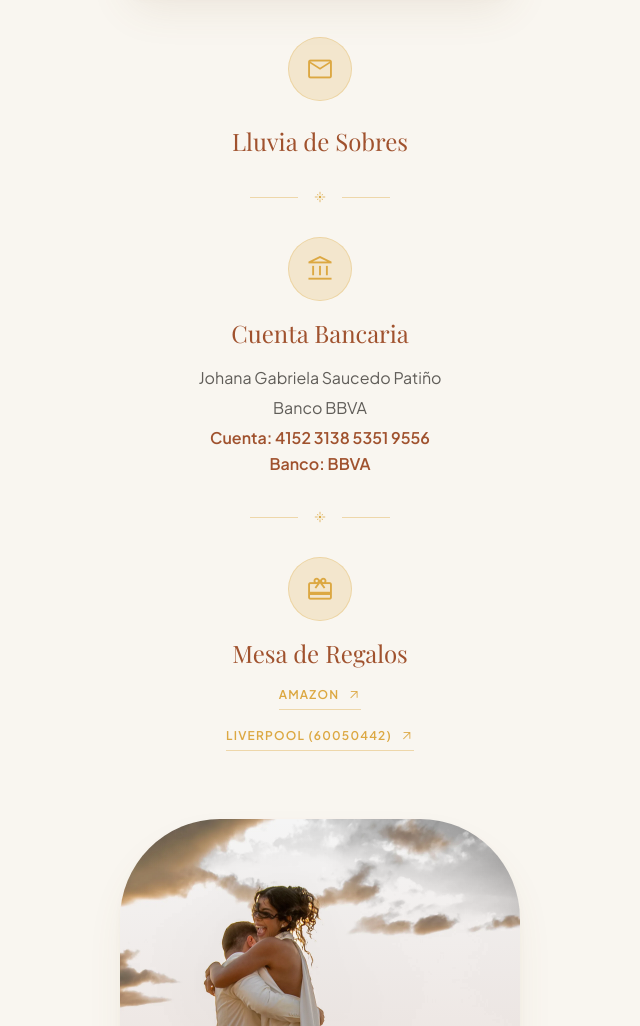
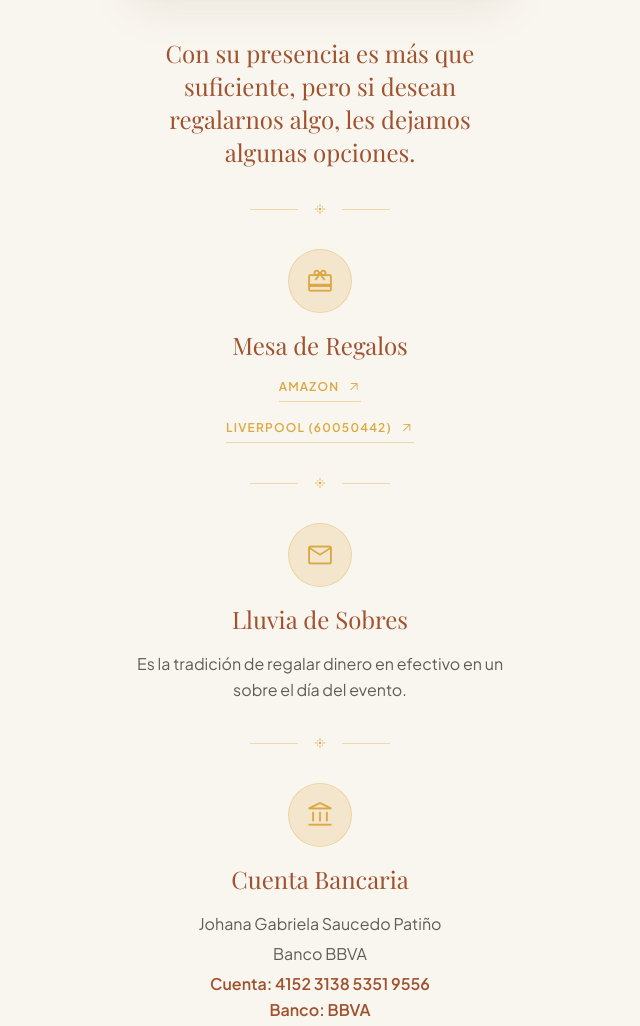
Before and after one commit to MoraAlex/bodagabyalex, a plain HTML site: page index.html in a window 1280 px wide. Shown: the part 4412-5438 px from the top of the page, without its empty margins (320-960 px from the left). Drawn offline with nearby package versions, Linux system fonts and the light colour scheme; a web font is replaced by a local one.

Commit message:
feat: actualizar seccion de regalos con texto introductorio, reordenar y anadir explicacion a lluvia de sobres

```diff
--- a/index.html
+++ b/index.html
@@ -788,18 +788,11 @@ Nos harías un gran favor si confirmas tu asistencia.</p>
                 <div
                     class="flex flex-col items-center text-center space-y-4"
                 >
-                    <!-- BEGIN: Envelope Shower -->
-                    <div
-                        class="w-16 h-16 rounded-full bg-amarillo-calido/20 flex items-center justify-center text-amarillo-calido mb-2 border border-amarillo-calido/30"
-                    >
-                        <span class="material-symbols-outlined text-3xl"
-                            >mail</span
-                        >
-                    </div>
-                    <h4 class="font-serif text-2xl text-terracota-otonal">
-                        Lluvia de Sobres
-                    </h4>
-                    <!-- END: Envelope Shower -->
+                    <!-- BEGIN: Gift Section Intro -->
+                    <p class="font-serif text-2xl text-terracota-otonal leading-snug max-w-sm mx-auto">
+                        Con su presencia es más que suficiente, pero si desean regalarnos algo, les dejamos algunas opciones.
+                    </p>
+                    <!-- END: Gift Section Intro -->
                     <!-- Divider -->
                     <div class="flex justify-center items-center gap-4 py-4 w-full">
                         <div class="h-px w-12 bg-amarillo-calido/40"></div>
@@ -810,36 +803,7 @@ Nos harías un gran favor si confirmas tu asistencia.</p>
                         <div class="h-px w-12 bg-amarillo-calido/40"></div>
                     </div>
                     <!-- END: Divider -->
-                    <div
-                        class="w-16 h-16 rounded-full bg-amarillo-calido/20 flex items-center justify-center text-amarillo-calido mb-2 border border-amarillo-calido/30"
-                    >
-                        <span class="material-symbols-outlined text-3xl"
-                            >account_balance</span
-                        >
-                    </div>
-                    <h4 class="font-serif text-2xl text-terracota-otonal">
-                        Cuenta Bancaria
-                    </h4>
-                    <div class="text-surface-dark/75 leading-relaxed space-y-1">
-                        <p>Johana Gabriela Saucedo Patiño</p>
-                        <p>Banco BBVA</p>
-                        <p class="font-semibold text-terracota-otonal">
-                            Cuenta: 4152 3138 5351 9556<br/>
-                            Banco: BBVA
-                        </p>
-                    </div>
-                <!-- END: Bank Account Section -->
-                <!-- Divider -->
-                <div class="flex justify-center items-center gap-4 py-4">
-                    <div class="h-px w-12 bg-amarillo-calido/40"></div>
-                    <span
-                        class="material-symbols-outlined text-amarillo-calido text-xs"
-                        >flare</span
-                    >
-                    <div class="h-px w-12 bg-amarillo-calido/40"></div>
-                </div>
-                <!-- END: Divider -->
-                <!-- BEGIN: Gift Registry Section -->
+                    <!-- BEGIN: Gift Registry Section -->
                     <div
                         class="w-16 h-16 rounded-full bg-amarillo-calido/20 flex items-center justify-center text-amarillo-calido mb-2 border border-amarillo-calido/30"
                     >
@@ -874,6 +838,62 @@ Nos harías un gran favor si confirmas tu asistencia.</p>
                             >
                         </a>
                     </div>
+                    <!-- END: Gift Registry Section -->
+                    <!-- Divider -->
+                    <div class="flex justify-center items-center gap-4 py-4 w-full">
+                        <div class="h-px w-12 bg-amarillo-calido/40"></div>
+                        <span
+                            class="material-symbols-outlined text-amarillo-calido text-xs"
+                            >flare</span
+                        >
+                        <div class="h-px w-12 bg-amarillo-calido/40"></div>
+                    </div>
+                    <!-- END: Divider -->
+                    <!-- BEGIN: Envelope Shower -->
+                    <div
+                        class="w-16 h-16 rounded-full bg-amarillo-calido/20 flex items-center justify-center text-amarillo-calido mb-2 border border-amarillo-calido/30"
+                    >
+                        <span class="material-symbols-outlined text-3xl"
+                            >mail</span
+                        >
+                    </div>
+                    <h4 class="font-serif text-2xl text-terracota-otonal">
+                        Lluvia de Sobres
+                    </h4>
+                    <p class="text-surface-dark/75 leading-relaxed max-w-sm mx-auto">
+                        Es la tradición de regalar dinero en efectivo en un sobre el día del evento.
+                    </p>
+                    <!-- END: Envelope Shower -->
+                    <!-- Divider -->
+                    <div class="flex justify-center items-center gap-4 py-4 w-full">
+                        <div class="h-px w-12 bg-amarillo-calido/40"></div>
+                        <span
+                            class="material-symbols-outlined text-amarillo-calido text-xs"
+                            >flare</span
+                        >
+                        <div class="h-px w-12 bg-amarillo-calido/40"></div>
+                    </div>
+                    <!-- END: Divider -->
+                    <!-- BEGIN: Bank Account Section -->
+                    <div
+                        class="w-16 h-16 rounded-full bg-amarillo-calido/20 flex items-center justify-center text-amarillo-calido mb-2 border border-amarillo-calido/30"
+                    >
+                        <span class="material-symbols-outlined text-3xl"
+                            >account_balance</span
+                        >
+                    </div>
+                    <h4 class="font-serif text-2xl text-terracota-otonal">
+                        Cuenta Bancaria
+                    </h4>
+                    <div class="text-surface-dark/75 leading-relaxed space-y-1">
+                        <p>Johana Gabriela Saucedo Patiño</p>
+                        <p>Banco BBVA</p>
+                        <p class="font-semibold text-terracota-otonal">
+                            Cuenta: 4152 3138 5351 9556<br/>
+                            Banco: BBVA
+                        </p>
+                    </div>
+                    <!-- END: Bank Account Section -->
                 </div>
             </section>
             <!-- END: Gift Registry Section -->
```
